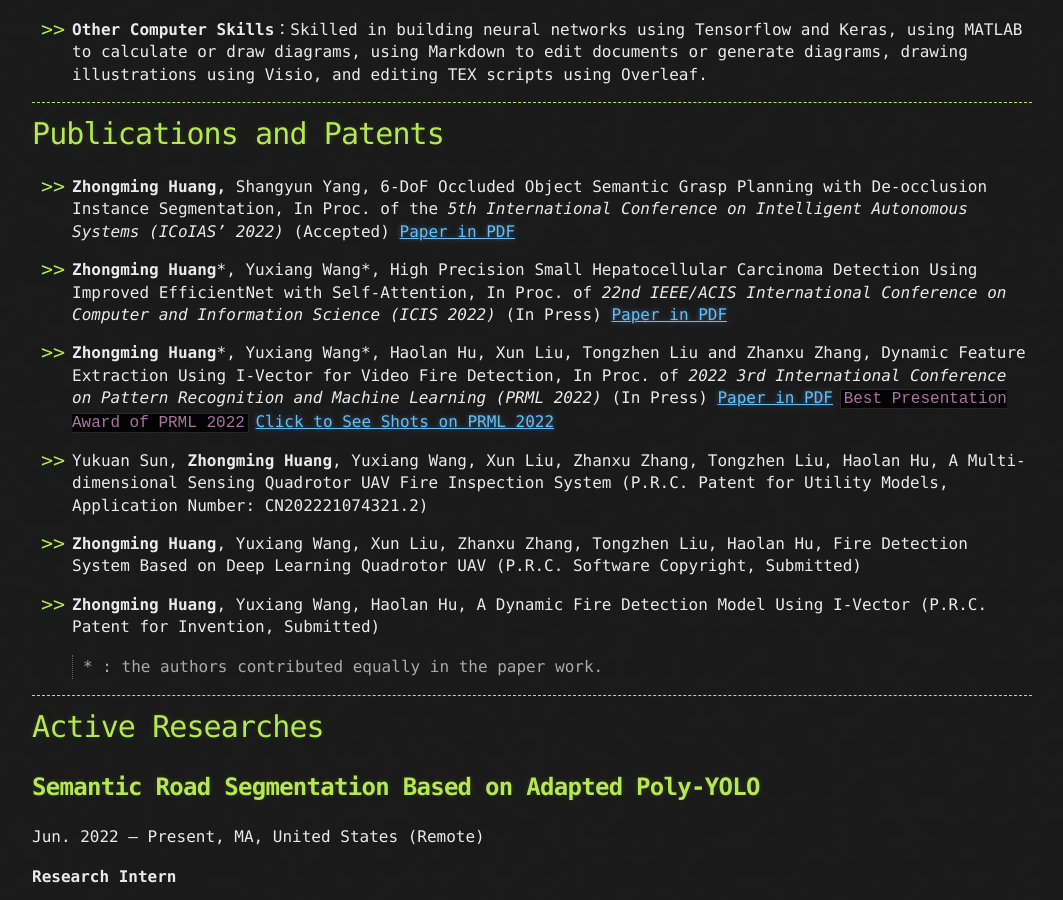
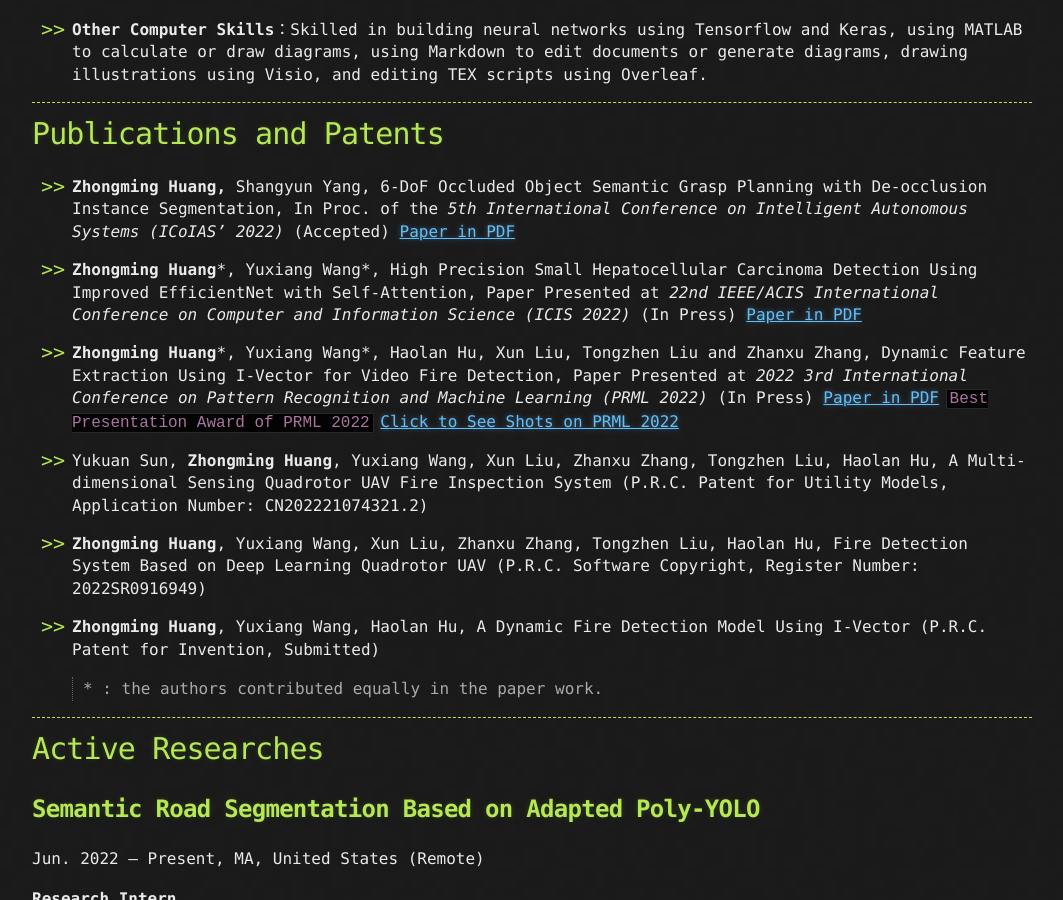
Before and after one commit to ReavenH/ReavenH.github.io, a Jekyll site: the page built from index.md, in a window 1280 px wide and 900 px high, scrolled down 2033 px. Shown: the whole window, without its empty margins (108-1171 px from the left). Built offline with Jekyll 4.4.1, drawn with Linux system fonts in a browser that asks for light colours.

Commit message:
Update index.md

```diff
--- a/index.md
+++ b/index.md
@@ -71,13 +71,13 @@ I actually experienced the so-called "Waterloo" debacle in Gaokao, but I still k
 
 - **Zhongming Huang,** Shangyun Yang, 6-DoF Occluded Object Semantic Grasp Planning with De-occlusion Instance Segmentation, In Proc. of the *5th International Conference on Intelligent Autonomous Systems (ICoIAS’ 2022)* (Accepted) [Paper in PDF](https://github.com/ReavenH/ReavenH/blob/main/ZhongmingHuang_paper1.pdf)
 
-- **Zhongming Huang**\*, Yuxiang Wang\*, High Precision Small Hepatocellular Carcinoma Detection Using Improved EfficientNet with Self-Attention, In Proc. of *22nd IEEE/ACIS International Conference on Computer and Information Science* *(ICIS 2022)* (In Press) [Paper in PDF](https://github.com/ReavenH/ReavenH/blob/main/ZhongmingHuang_paper2.pdf)
+- **Zhongming Huang**\*, Yuxiang Wang\*, High Precision Small Hepatocellular Carcinoma Detection Using Improved EfficientNet with Self-Attention, Paper Presented at *22nd IEEE/ACIS International Conference on Computer and Information Science* *(ICIS 2022)* (In Press) [Paper in PDF](https://github.com/ReavenH/ReavenH/blob/main/ZhongmingHuang_paper2.pdf)
 
-- **Zhongming Huang**\*, Yuxiang Wang\*, Haolan Hu, Xun Liu, Tongzhen Liu and Zhanxu Zhang, Dynamic Feature Extraction Using I-Vector for Video Fire Detection, In Proc. of *2022 3rd International Conference on Pattern Recognition and Machine Learning (PRML 2022)* (In Press) [Paper in PDF](https://github.com/ReavenH/ReavenH/blob/main/ZhongmingHuang_paper3.pdf) `Best Presentation Award of PRML 2022` [Click to See Shots on PRML 2022](./RH_PRML2022.html)
+- **Zhongming Huang**\*, Yuxiang Wang\*, Haolan Hu, Xun Liu, Tongzhen Liu and Zhanxu Zhang, Dynamic Feature Extraction Using I-Vector for Video Fire Detection, Paper Presented at *2022 3rd International Conference on Pattern Recognition and Machine Learning (PRML 2022)* (In Press) [Paper in PDF](https://github.com/ReavenH/ReavenH/blob/main/ZhongmingHuang_paper3.pdf) `Best Presentation Award of PRML 2022` [Click to See Shots on PRML 2022](./RH_PRML2022.html)
 
 - Yukuan Sun, **Zhongming Huang**, Yuxiang Wang, Xun Liu, Zhanxu Zhang, Tongzhen Liu, Haolan Hu, A Multi-dimensional Sensing Quadrotor UAV Fire Inspection System (P.R.C. Patent for Utility Models, Application Number: CN202221074321.2)
 
-- **Zhongming Huang**, Yuxiang Wang, Xun Liu, Zhanxu Zhang, Tongzhen Liu, Haolan Hu, Fire Detection System Based on Deep Learning Quadrotor UAV (P.R.C. Software Copyright, Submitted)
+- **Zhongming Huang**, Yuxiang Wang, Xun Liu, Zhanxu Zhang, Tongzhen Liu, Haolan Hu, Fire Detection System Based on Deep Learning Quadrotor UAV (P.R.C. Software Copyright, Register Number: 2022SR0916949)
 
 - **Zhongming Huang**, Yuxiang Wang, Haolan Hu, A Dynamic Fire Detection Model Using I-Vector (P.R.C. Patent for Invention, Submitted)
 
```
